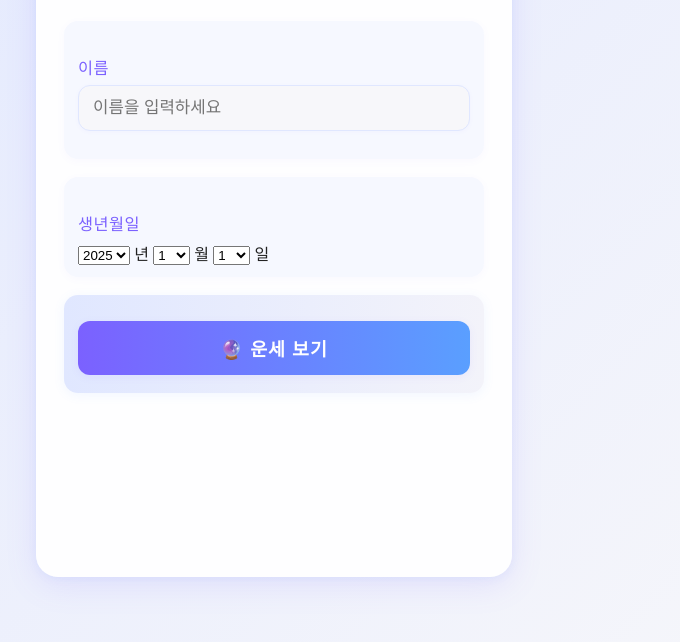
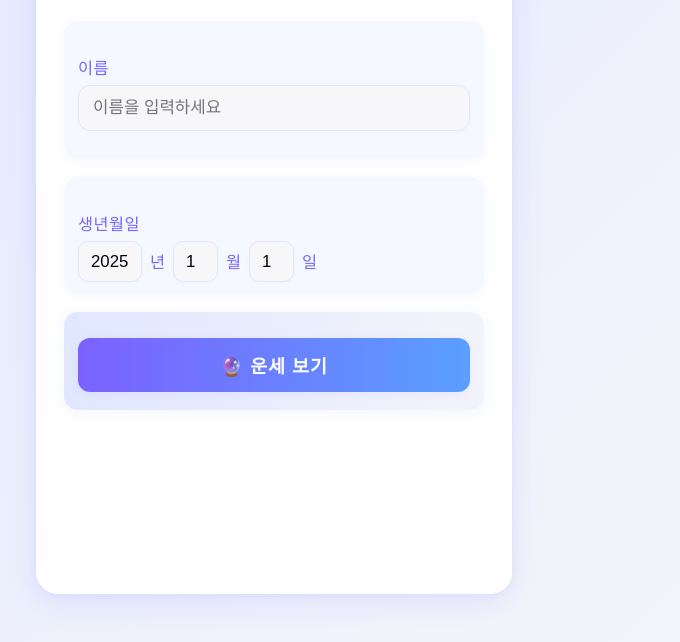
Before and after one commit to today-self-study/fortune-wizard, a plain HTML site: page index.html in a window 1280 px wide. Shown: the part 218-860 px from the top of the page, without its empty margins (366-1046 px from the left). Drawn offline with Linux system fonts and the light colour scheme.

Commit message:
한국식 생년월일 select box 스타일 추가

```diff
--- a/style.css
+++ b/style.css
@@ -142,6 +142,34 @@ button:hover {
   width: 100%;
 }
 
+.birth-selects {
+  display: flex;
+  align-items: center;
+  gap: 6px;
+  margin-bottom: 0;
+}
+.birth-label {
+  font-size: 1.02rem;
+  color: #7b61ff;
+  margin: 0 2px 0 0;
+  font-weight: 500;
+}
+.birth-selects select {
+  padding: 10px 12px;
+  border: 1.5px solid #e0e7ff;
+  border-radius: 10px;
+  font-size: 1.05rem;
+  background: #f7f7fa;
+  margin-right: 2px;
+  outline: none;
+  transition: border 0.2s, box-shadow 0.2s;
+  box-shadow: 0 1px 4px rgba(123,97,255,0.04);
+  appearance: none;
+}
+.birth-selects select:focus {
+  border: 1.5px solid #7b61ff;
+  box-shadow: 0 2px 8px rgba(123,97,255,0.10);
+}
 @media (max-width: 600px) {
   .container {
     max-width: 98vw;
@@ -161,4 +189,11 @@ button:hover {
   .form-block:last-child {
     padding: 8vw 3vw 4vw 3vw;
   }
+  .birth-selects {
+    gap: 2vw;
+  }
+  .birth-selects select {
+    font-size: 0.95rem;
+    padding: 2vw 2vw;
+  }
 }
```
